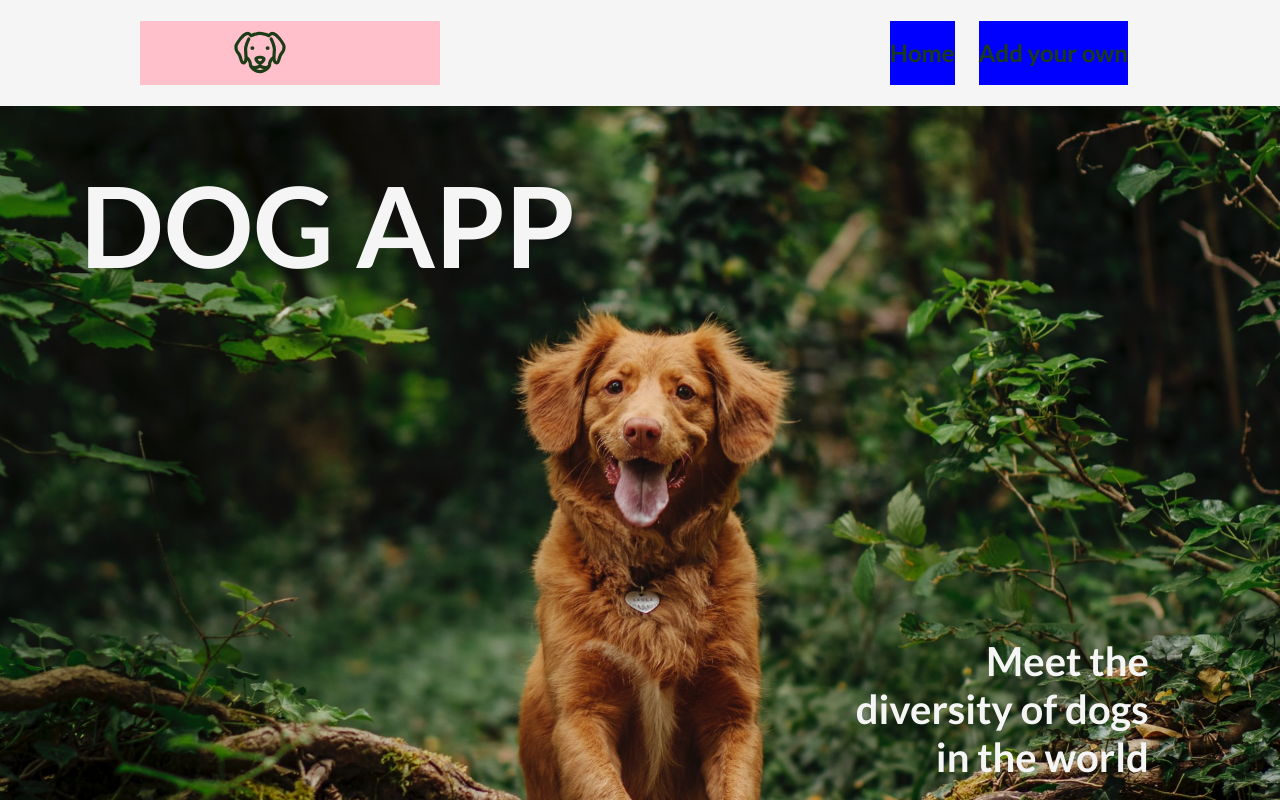
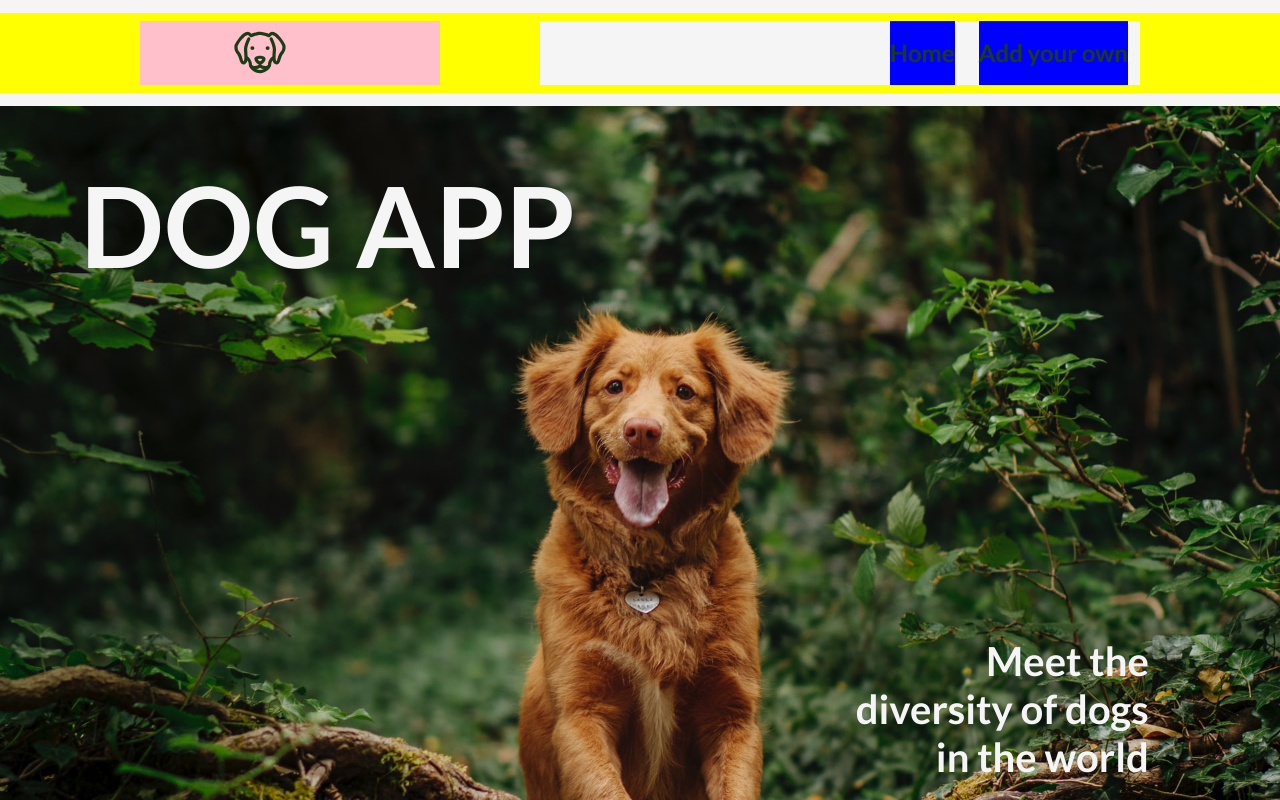
Before and after one commit to maguilococo/DogApp_client, a React (Create React App) app: page / in a window 1280 px wide. Shown: the top 800 px of the page. Built offline with nearby package versions, Linux system fonts and the light colour scheme; no server answers.

Commit message:
test deploy

```diff
--- a/src/components/NavBar/index.module.css
+++ b/src/components/NavBar/index.module.css
@@ -5,7 +5,7 @@ nav {
   z-index: 10;
   justify-content: space-between;
   margin: 1% auto;
-  /* background-color: aquamarine; */
+  background-color: yellow;
   width: 100%;
 }
 
```
